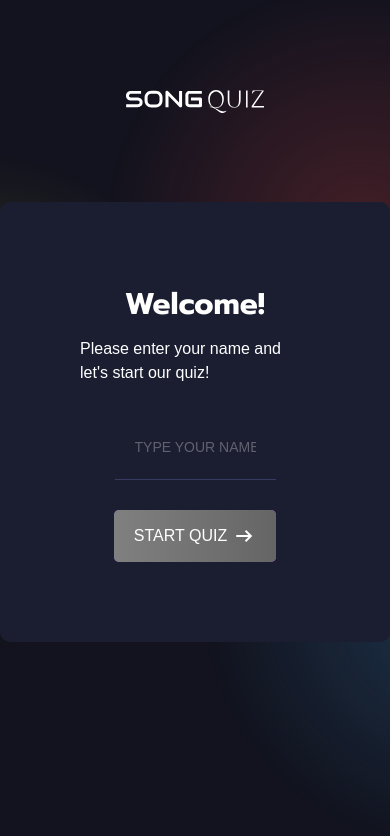
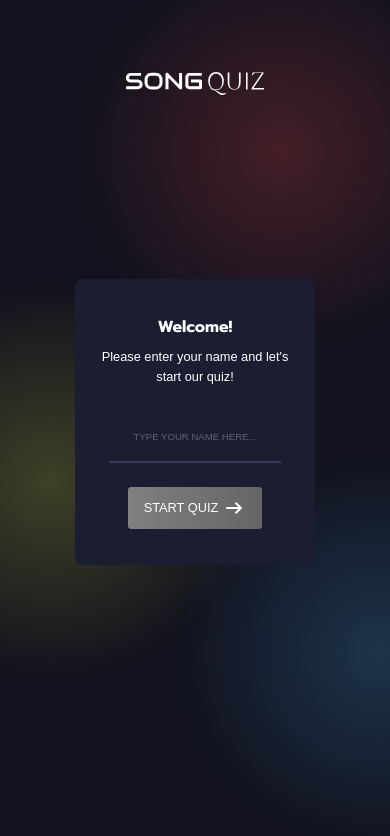
Before and after one commit to vatrushkka/song-quiz, an Angular app: page /start in a window 390 px wide. Shown: the top 836 px of the page. Built offline with nearby package versions, Linux system fonts and the light colour scheme.

Commit message:
responsive styles for start and summary pages

```diff
--- a/src/app/pages/summary-page/summary-page.component.scss
+++ b/src/app/pages/summary-page/summary-page.component.scss
@@ -29,3 +29,41 @@
   display: flex;
   gap: 2rem;
 }
+
+@media (max-width: 800px) {
+  .buttons-container {
+    flex-direction: column-reverse;
+    align-items: center;
+  }
+}
+
+@media (max-width: 600px) and (min-width: 451px) {
+
+  .score {
+    top: -6rem;
+    width: 9rem;
+    height: 9rem;
+    font-size: 3rem;
+  }
+
+  .union-container {
+    width: 21rem;
+    height: 21rem;
+    top: -12rem;
+  }
+}
+//
+@media (max-width: 450px) {
+  .score {
+    top: -5rem;
+    width: 8rem;
+    height: 8rem;
+    font-size: 3rem;
+  }
+
+  .union-container {
+    width: 19rem;
+    height: 19rem;
+    top: -10.5rem;
+  }
+}
--- a/src/app/pages/welcome-page/welcome-page.component.scss
+++ b/src/app/pages/welcome-page/welcome-page.component.scss
@@ -3,7 +3,7 @@
 .welcome-input {
   background-color: transparent;
   border: none;
-  border-bottom: 1px solid $border-light;
+  border-bottom: 2px solid $border-light;
   width: 70%;
   text-align: center;
   padding: 2rem;
@@ -34,3 +34,25 @@ input:hover {
     opacity: .5;
   }
 }
+
+@media (max-width: 600px) and (min-width: 451px){
+  .welcome-input {
+    width: 90%;
+  }
+}
+
+@media (max-width: 450px){
+  .welcome-input {
+    width: 90%;
+
+    &:focus {
+      &::placeholder {
+        font-size: 1rem;
+      }
+    }
+  }
+
+  input::placeholder {
+    font-size: 1.2rem;
+  }
+}
--- a/src/styles.scss
+++ b/src/styles.scss
@@ -28,3 +28,15 @@ body {
 ul {
   list-style: none;
 }
+
+@media (max-width: 800px) and (min-width: 451px){
+  html {
+    font-size: 9px;
+  }
+}
+
+@media (max-width: 450px) {
+  html {
+    font-size: 8px;
+  }
+}
--- a/src/styles/_colors.scss
+++ b/src/styles/_colors.scss
@@ -1,7 +1,6 @@
 // TEXT
 
 $text-light: #FFFFFF;
-
 
 // BACKGROUND
 
@@ -9,7 +8,6 @@ $bg-app: #12131E;
 
 $bg-page: #1B1D31;
 
-
 // BORDER
 
 $border-light: #373B62
--- a/src/styles/_main-styles.scss
+++ b/src/styles/_main-styles.scss
@@ -63,8 +63,11 @@
   height: fit-content;
   border-radius: 1rem;
   padding: 8rem;
+  text-align: center;
 
   justify-content: space-between;
+
+  transition: all .3s;
 }
 
 // LOGO
@@ -76,8 +79,6 @@
   transform: translateX(-50%);
 }
 
-
-
 // TEXT
 
 .title-m {
@@ -88,7 +89,52 @@
   color: $text-light;
 }
 
+// RESPONSIVE
 
-.text-m {
+@media (max-width: 1200px) and (min-width: 1001px){
+  .page-container-m {
+    width: 90rem;
+  }
+}
 
+@media (max-width: 1000px) and (min-width: 801px){
+  .page-container-m {
+    width: 70rem;
+  }
 }
+
+@media (max-width: 800px) and (min-width: 601px){
+  .page-container-m {
+    width: 50rem;
+    padding: 7rem;
+  }
+
+  .title-m {
+    font-size: 2.5rem;
+    line-height: 3.5rem;
+  }
+}
+
+@media (max-width: 600px) and (min-width: 451px){
+  .page-container-m {
+    width: 40rem;
+    padding: 5rem;
+  }
+
+  .title-m {
+    font-size: 2rem;
+    line-height: 3.5rem;
+  }
+}
+
+@media (max-width: 450px) {
+  .page-container-m {
+    width: 30rem;
+    padding: 4.5rem 3rem;
+  }
+
+  .title-m {
+    font-size: 2rem;
+    line-height: 3rem;
+  }
+}
```
